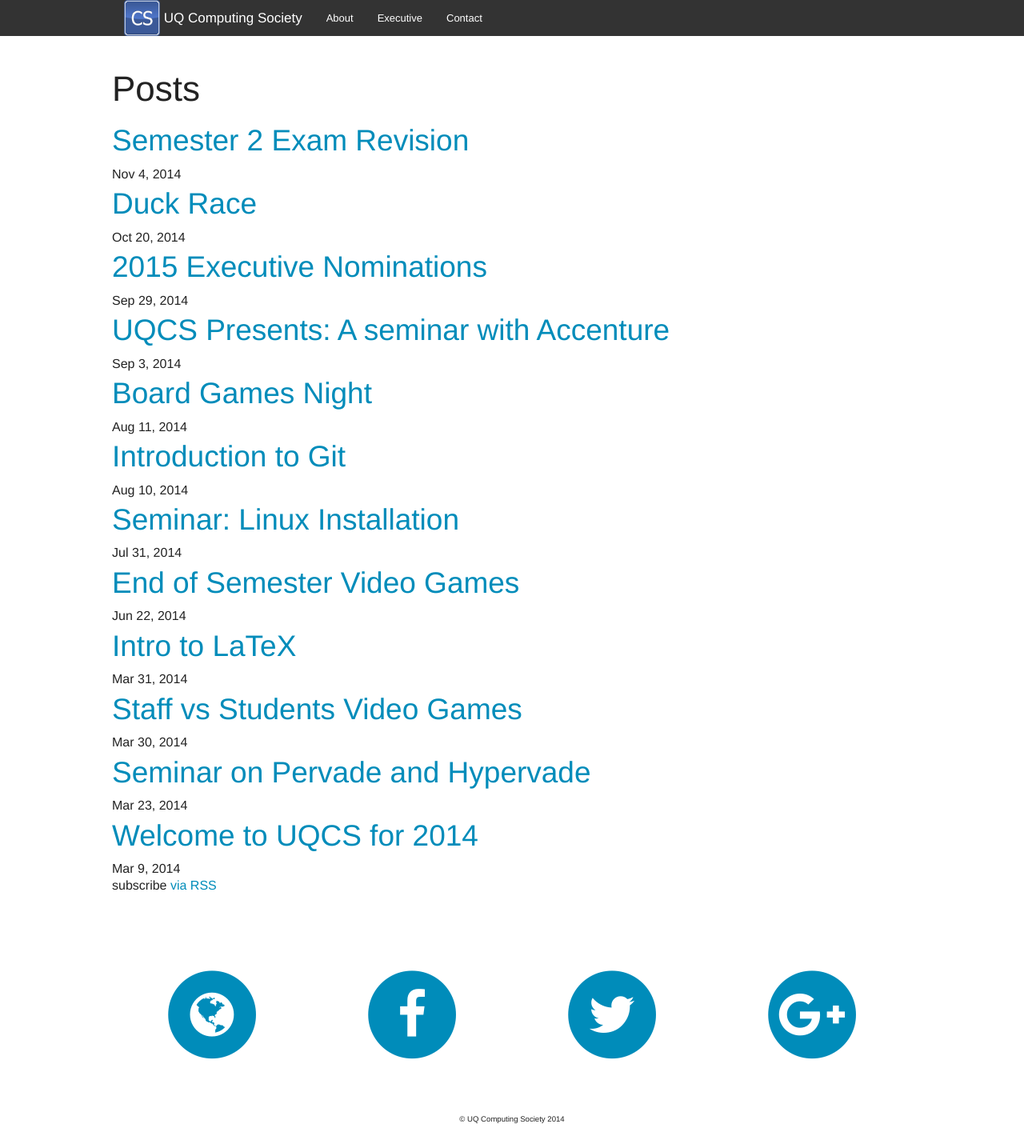
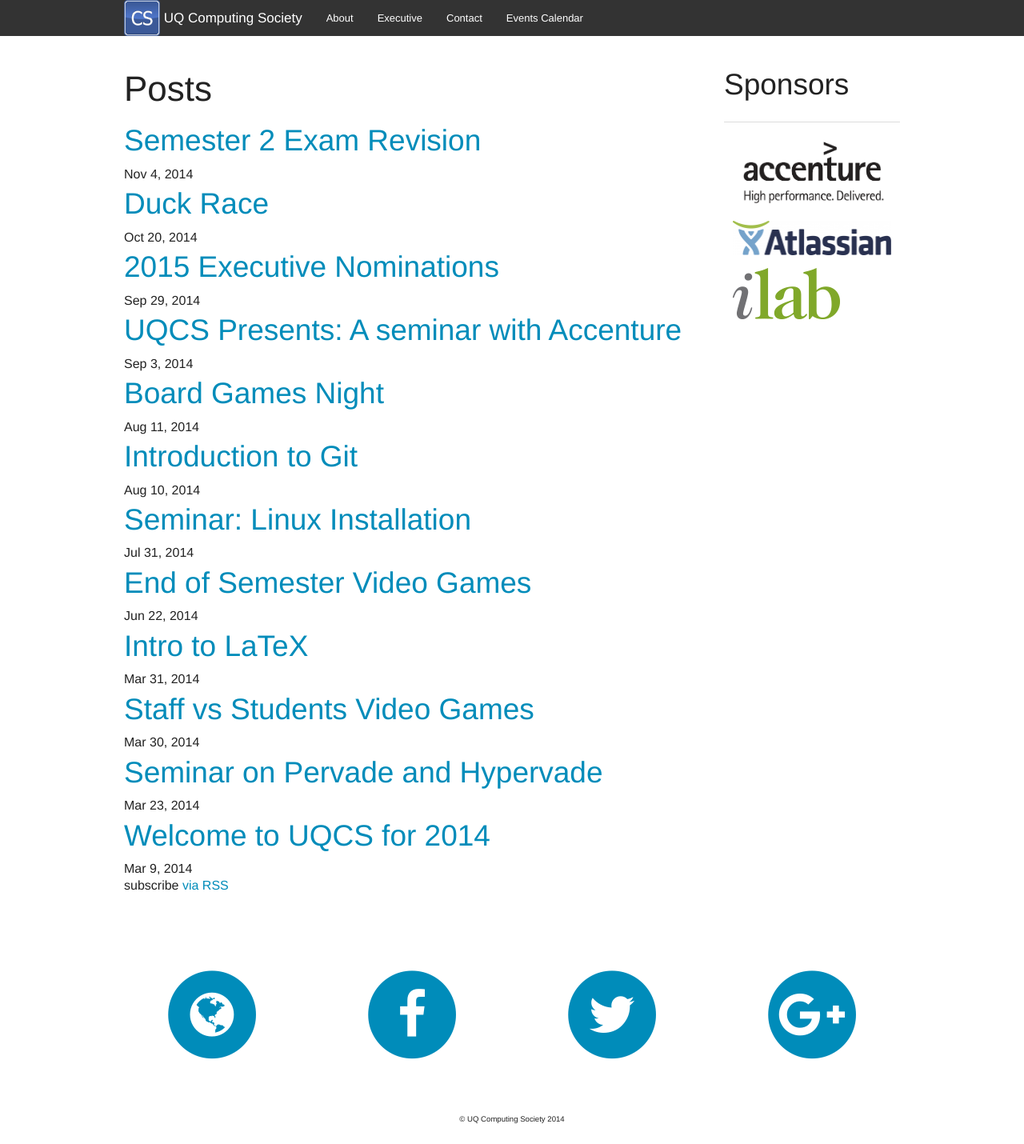
Before and after one commit to UQComputingSociety/website, a Jekyll site: the page built from index.html, in a window 1280 px wide. Shown: the whole page at 80% size. Built offline with Jekyll 4.4.1, drawn with Linux system fonts in a browser that asks for light colours; nearby versions of some CDN libraries; library files that are not in the unit come from our copies.

Commit message:
It's done enough to go live, coulld do with more

```diff
--- a/_includes/head.html
+++ b/_includes/head.html
@@ -7,6 +7,7 @@
   <link rel="stylesheet" href="/css/foundation.css" />
   <link rel="stylesheet" href="/css/foundation-icons.css" />
   <link rel="stylesheet" href="/css/uqcs.css" />
+  <link rel="alternate" type="application/rss+xml" title="Posts Feed" href="{{site.baseurl}}/feed.xml" />
   <link href="//netdna.bootstrapcdn.com/font-awesome/4.0.3/css/font-awesome.css" rel="stylesheet">
   <script src="/js/vendor/modernizr.js"></script>
 </head>
--- a/_includes/nav.html
+++ b/_includes/nav.html
@@ -1,5 +1,6 @@
 <ul class="left">
-<li><a href="{{ "about.html" | prepend: site.baseurl }}">About</a></li>
-<li><a href="{{ "executive.html" | prepend: site.baseurl }}">Executive</a></li>
-<li><a href="{{ "contact.html" | prepend: site.baseurl }}">Contact</a></li>
+<li><a href="{{site.baseurl}}/about.html">About</a></li>
+<li><a href="{{site.baseurl}}/executive.html">Executive</a></li>
+<li><a href="{{site.baseurl}}/contact.html">Contact</a></li>
+<li><a href="{{site.baseurl}}/calendar.html">Events Calendar</a>
 </ul>
--- /dev/null
+++ b/_includes/sidebar.html
@@ -0,0 +1,7 @@
+<h2>Sponsors</h2>
+<hr />
+<ul class="sponsor-list">
+<li><a href="http://accenture.com.au/"><img src="{{site.baseurl}}/img/sponsors/accenture.png" /></a></li>
+<li><a href="http://atlassian.com"><img src="{{site.baseurl}}/img/sponsors/atlassian.png" /></a></li>
+<li><a href="http://ilab.com.au"><img src="{{site.baseurl}}/img/sponsors/ilab.png" /></a></li>
+</ul>
--- a/_layouts/page.html
+++ b/_layouts/page.html
@@ -3,6 +3,11 @@
 ---
 <div class="container" >
 <div class="row">
+<div class="large-9 columns">
 {{ content }}
 </div>
+<div class="large-3 columns sidebar">
+{% include sidebar.html %}
 </div>
+</div>
+</div>
--- a/_layouts/post.html
+++ b/_layouts/post.html
@@ -1,5 +1,5 @@
 ---
-layout: default
+layout: page
 ---
 <div class="post">
 
--- a/css/uqcs.css
+++ b/css/uqcs.css
@@ -22,3 +22,17 @@
 .details-box{
 	background: #eee; border: 2px solid #ccc; padding: 10px;
 }
+
+.sponsor-list{padding:0;margin:0;}
+
+.sponsor-list li{
+	display: block;
+	padding:0;
+	width: 90%;
+	margin: 1em auto;
+}
+/*
+.sponsor-list li img{
+	margin-left: auto;
+	margin-right: auto;
+}*/
```
Also changed, not shown: calendar.html (added, +9 -0 lines), img/sponsors/accenture.png (added), img/sponsors/atlassian.png (added), img/sponsors/ilab.png (added).
